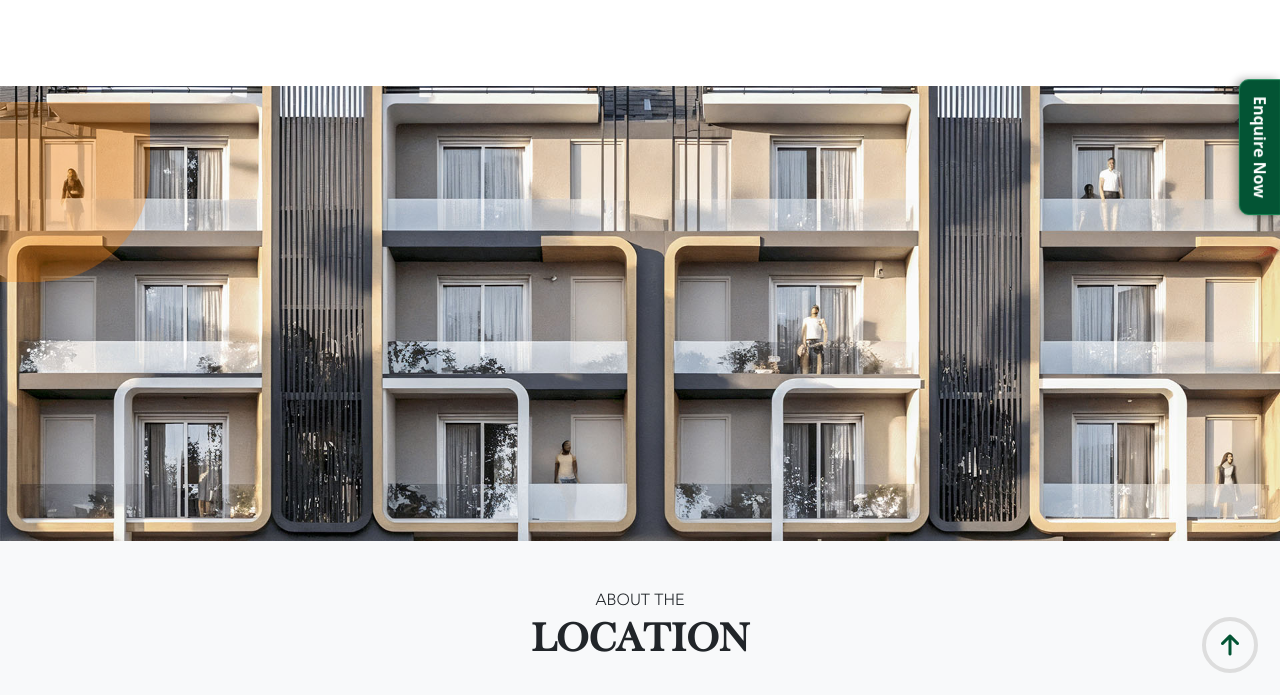
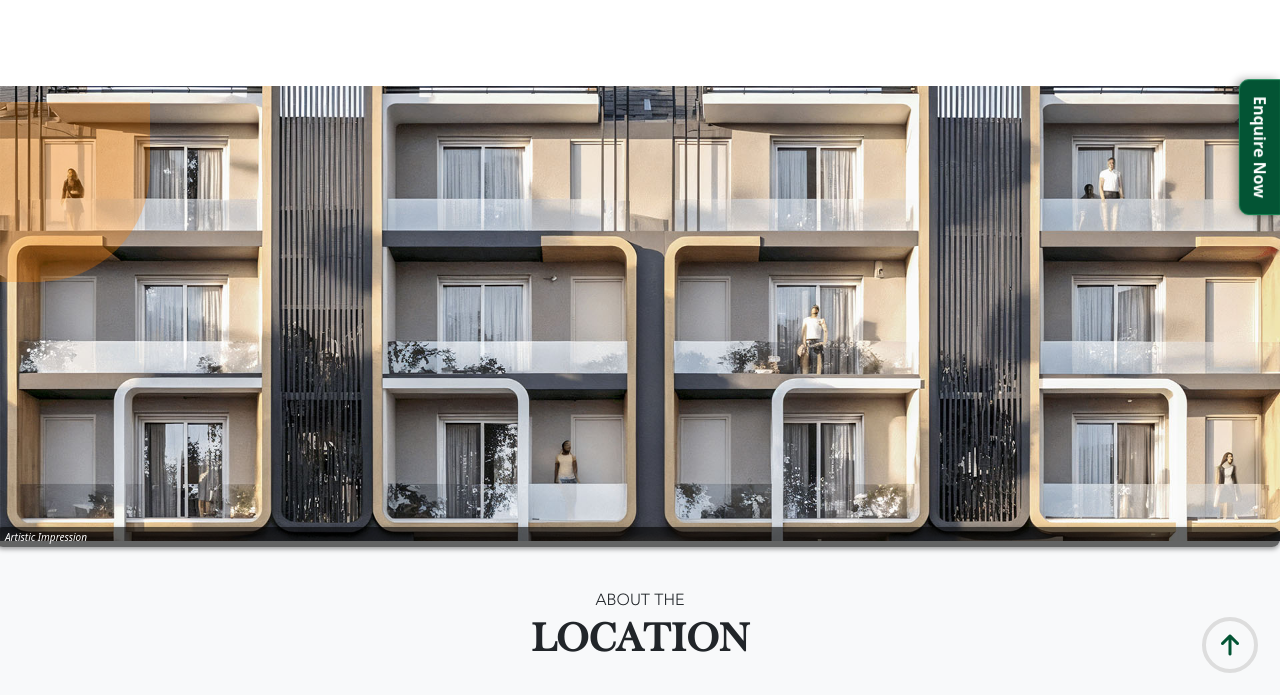
Before and after one commit to abhis9582/grace-landing-page, a plain HTML site: page index.html in a window 1280 px wide. Shown: the part 105-800 px from the top of the page. Drawn offline with nearby package versions, Linux system fonts and the light colour scheme.

Commit message:
added artistic images

```diff
--- a/index.html
+++ b/index.html
@@ -75,6 +75,7 @@
                     <div
                         class="banner-div col-12 position-relative p-0 h-100 animate__animated animate__fadeInDown animate__delay-1s">
                         <img src="/images/Grace_banner_2.jpg" alt="banner-image" class="img-fluid banner-img ">
+                        <div class="artistic-text-footer">Artistic Impression</div>
                     </div>
                 </div>
             </div>
@@ -604,15 +605,19 @@
                             <div class="row g-2 p-0 m-0  footer-images"> <!-- g-2 adds spacing between images -->
                                 <div class="col-6 col-md-3 p-0 m-0 position-relative">
                                     <img src="/images/Gal_1.jpg" class="img-fluid rounded-3" alt="gallery-1">
+                                    <div class="artistic-text-footer">Artistic Impression</div>
                                 </div>
-                                <div class="col-6 col-md-3 p-0 m-0">
+                                <div class="col-6 col-md-3 p-0 m-0 position-relative">
                                     <img src="/images/Gal_2.png" class="img-fluid rounded-3" alt="gallery-2">
+                                    <div class="artistic-text-footer">Artistic Impression</div>
                                 </div>
-                                <div class="col-6 col-md-3 p-0 m-0">
+                                <div class="col-6 col-md-3 p-0 m-0 position-relative">
                                     <img src="/images/Gal_3.jpg" class="img-fluid rounded-3" alt="gallery-3">
+                                    <div class="artistic-text-footer">Artistic Impression</div>
                                 </div>
-                                <div class="col-6 col-md-3 p-0 m-0">
+                                <div class="col-6 col-md-3 p-0 m-0 position-relative">
                                     <img src="/images/Gal_4.jpg" class="img-fluid rounded-3" alt="gallery-4">
+                                    <div class="artistic-text-footer">Artistic Impression</div>
                                 </div>
                             </div>
                         </div>
--- a/styles/style.css
+++ b/styles/style.css
@@ -513,7 +513,7 @@ footer .row {
 }
 
 .footer-images div {
-    height: 100px;
+    /* height: 100px; */
     width: 100px;
     margin: 5px !important;
 }
@@ -629,7 +629,22 @@ footer .row {
     border-radius: 8px;
     font-size: 0.9rem;
     font-style: italic;
-    font-family: 'Georgia', serif;
     box-shadow: 0 2px 5px rgba(0, 0, 0, 0.4);
     pointer-events: none;
-  }
+}
+
+.artistic-text-footer {
+    position: absolute;
+    bottom: -6px;
+    right: 0px;
+    background: rgba(0, 0, 0, 0.6);
+    color: #fff;
+    padding: 4px 10px;
+    border-radius: 8px;
+    font-size: 10px;
+    line-height: 12px;
+    font-style: italic;
+    box-shadow: 0 2px 5px rgba(0, 0, 0, 0.4);
+    pointer-events: none;
+    left: -5px;
+}
```
